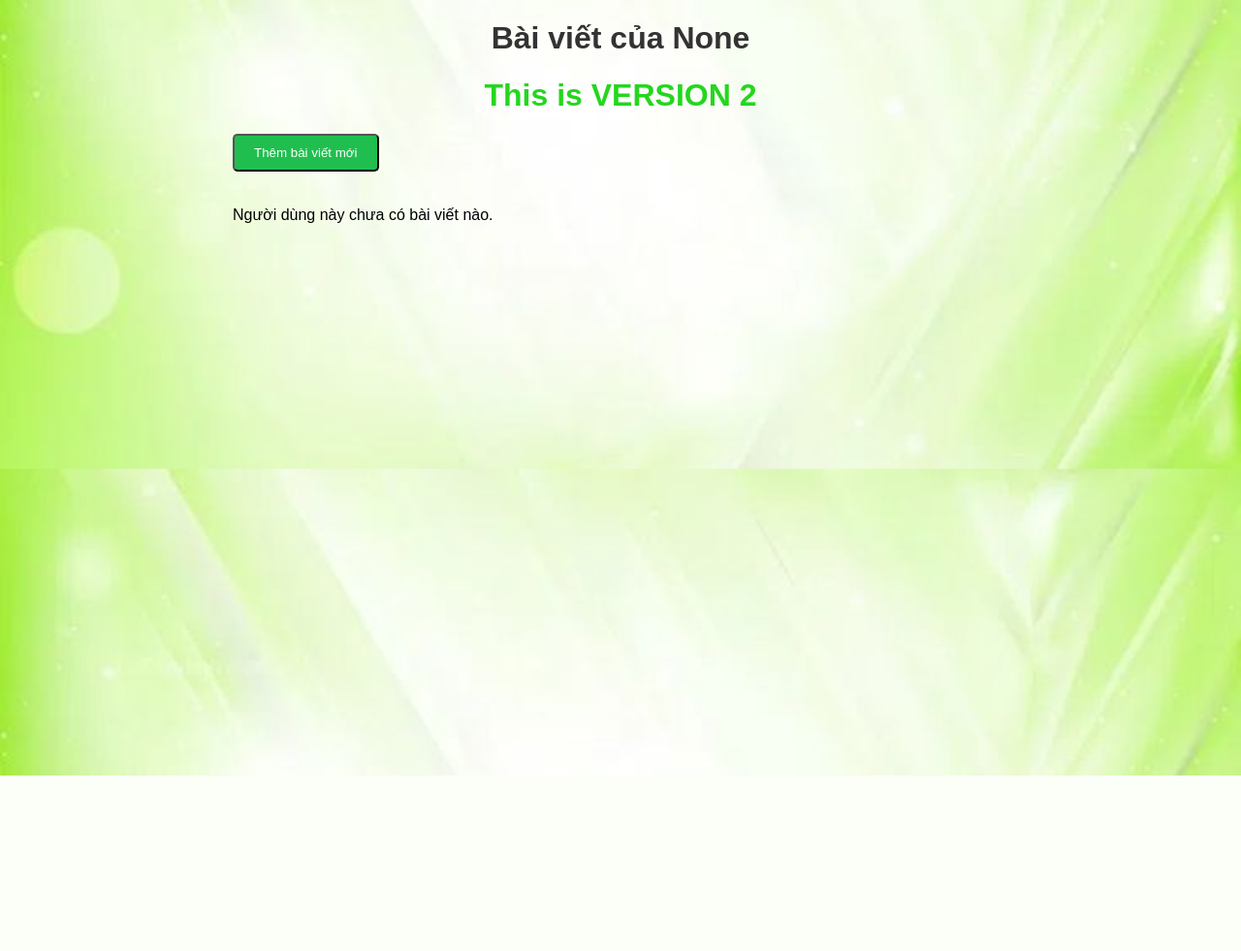
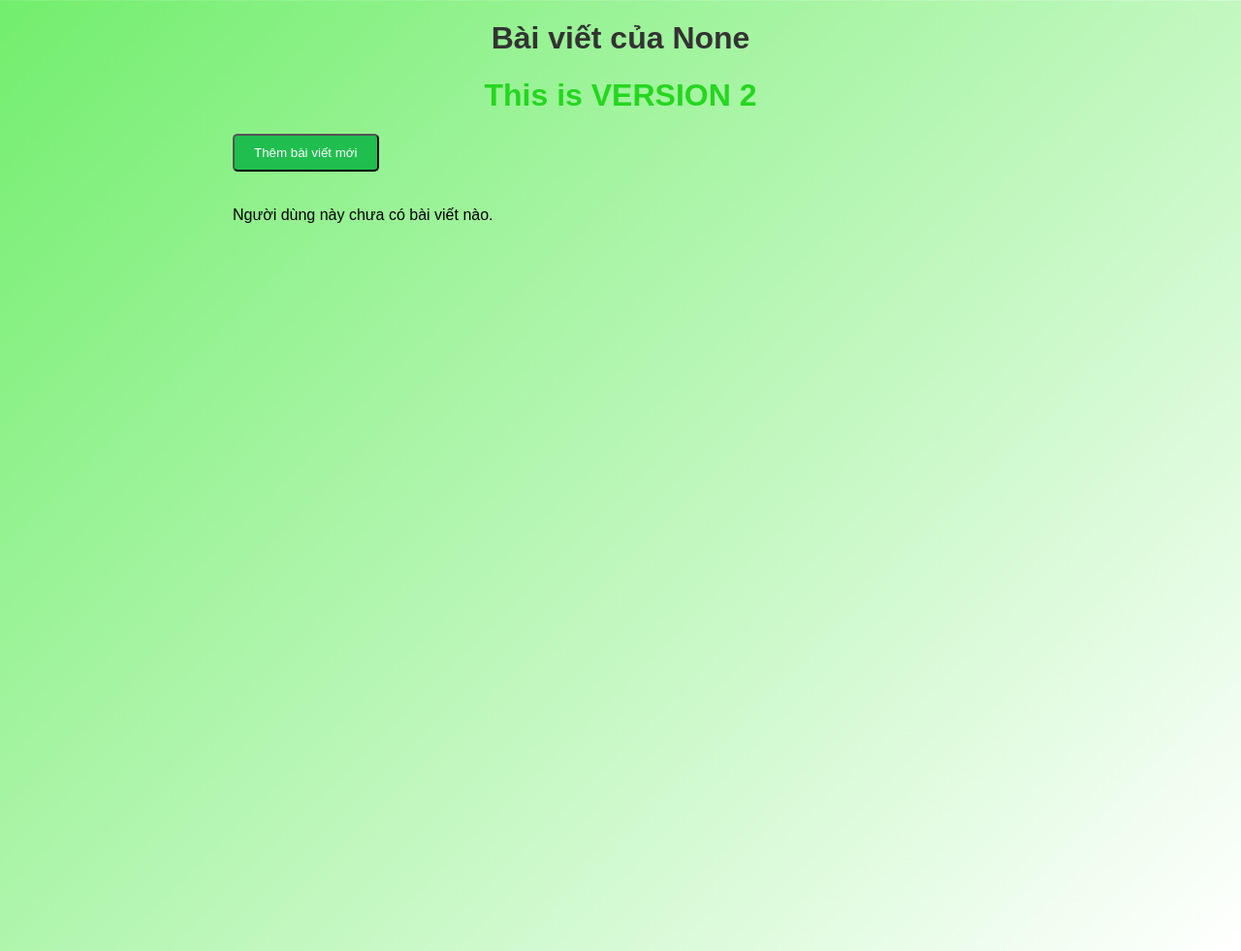
Before and after one commit to HoaiNampro05/demo-django-v2, a Django app: page /blog/addpost/ in a window 1280 px wide. Shown: the whole page at 97% size. Before the commit the page ends 800 px from the top, so only its background shows below. Run offline with Django 5.2, Linux system fonts and the light colour scheme; data that the repository does not hold is empty.

Commit message:
update interface

```diff
--- a/blog/templates/blog/home.html
+++ b/blog/templates/blog/home.html
@@ -7,7 +7,8 @@
     <style>
         body {
             font-family: Arial, sans-serif;
-            background-image: url('../image/green-background.jpg');
+            background: linear-gradient(135deg, rgb(114, 238, 109), rgba(255, 255, 255, 1));
+            height: 120vh;
             background-size: cover;
             background-position: center;
             margin: 0;
--- a/blog/templates/blog/login.html
+++ b/blog/templates/blog/login.html
@@ -7,8 +7,8 @@
     <style>
         body {
             font-family: Arial, sans-serif;
-            background-image: url('../image/green.jpg');
-            background-size: cover;
+            background: linear-gradient(135deg, rgb(114, 238, 109), rgba(255, 255, 255, 1));
+            height: 100vh;
             background-position: center;
             display: flex;
             justify-content: center;
--- a/blog/templates/blog/register.html
+++ b/blog/templates/blog/register.html
@@ -8,8 +8,8 @@
         body {
             font-family: Arial, sans-serif;
             /* background-color: #f0f0f0; */
-            background-image: url('../image/green.jpg');
-            background-size: cover;
+            background: linear-gradient(135deg, rgb(114, 238, 109), rgba(255, 255, 255, 1));
+            height: 150vh;
             display: flex;
             justify-content: center;
             align-items: center;
--- a/blog/templates/blog/userhome.html
+++ b/blog/templates/blog/userhome.html
@@ -7,8 +7,8 @@
     <style>
         body {
             font-family: Arial, sans-serif;
-            background-image: url('../image/green.jpg');
-            background-size: cover;
+            background: linear-gradient(135deg, rgb(114, 238, 109), rgba(255, 255, 255, 1));
+            height: 120vh;
             background-position: center;
             margin: 0;
             padding: 0;
```
Also changed, not shown: blog/templates/blog/addpost.html (+4 -5 lines), blog/templates/image/blue.jpg (deleted), blog/templates/image/green-background.jpg (deleted), blog/templates/image/green.jpg (deleted), blog/templates/image/network.png (deleted), blog/templates/image/samsung-background.jpg (deleted).
